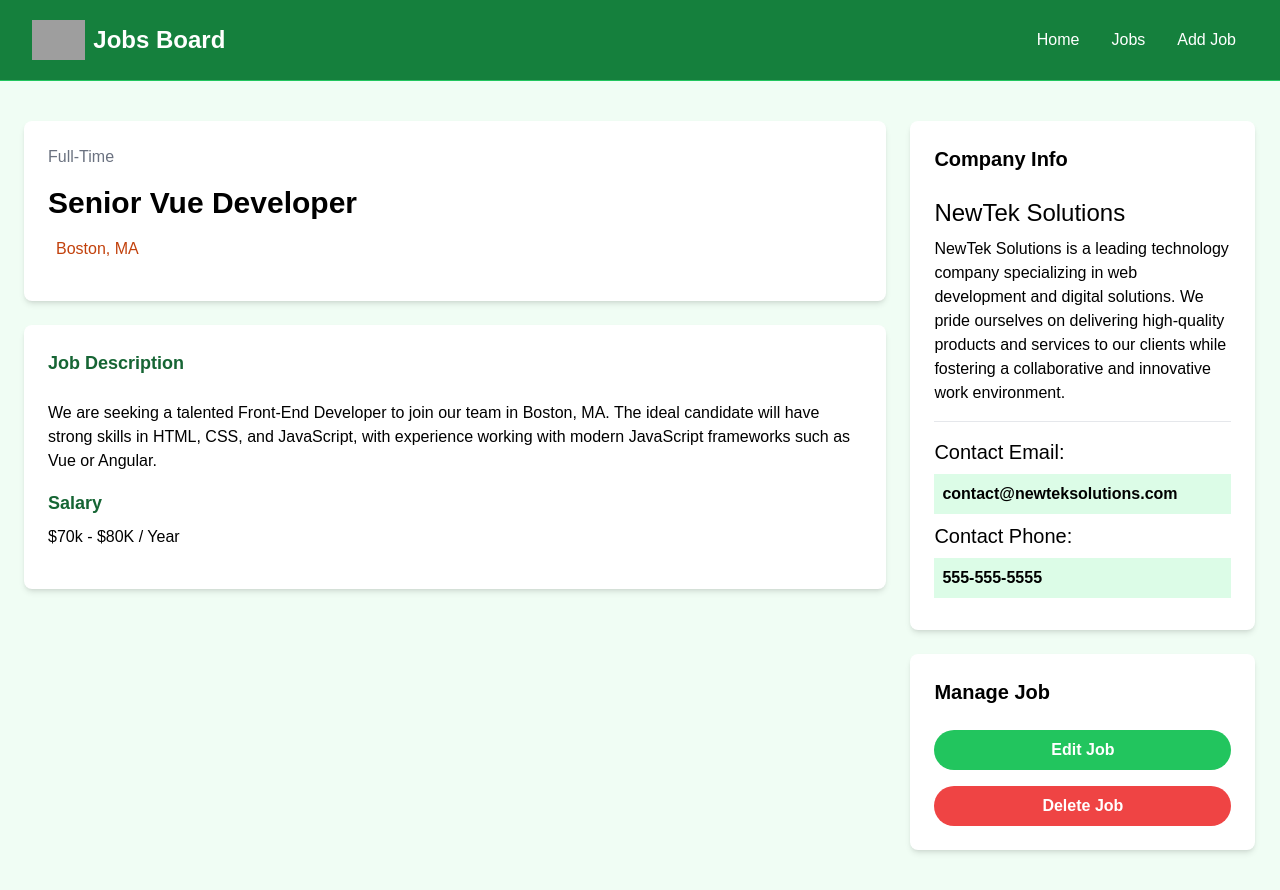
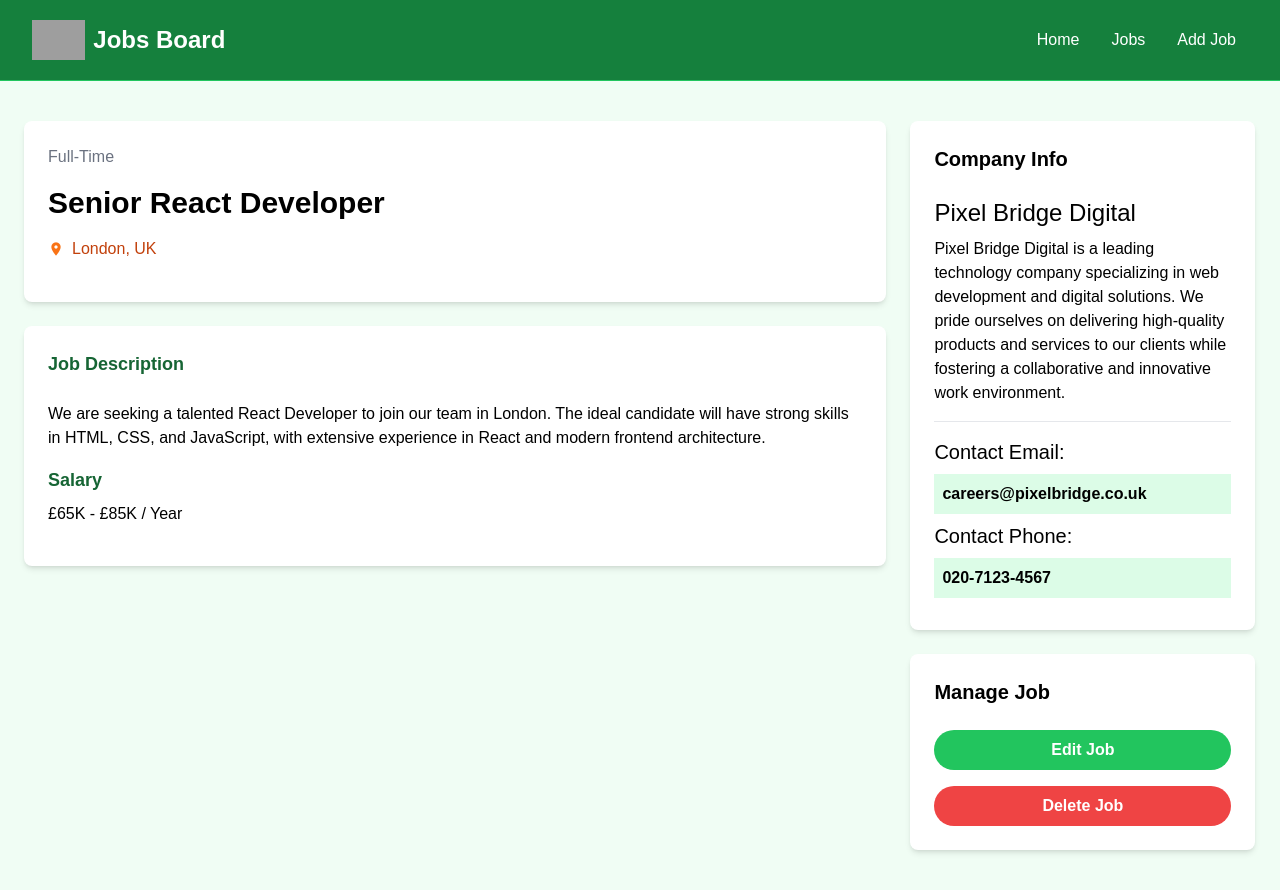
Before and after one commit to connorhanks/DevJobs-Developer-Jobs-Board, a Vue app: page /jobs/1 in a window 1280 px wide. Built offline with nearby package versions, Linux system fonts and the light colour scheme; data requests are answered from the project's data file; grey boxes are pictures that could not be loaded.

Commit message:
setup dynamic job fetching based on URL, remove placeholder data

```diff
--- a/src/components/JobListings.vue
+++ b/src/components/JobListings.vue
@@ -54,9 +54,8 @@
         <PulseLoader />
       </div>
 
+      <!-- Show job listings when state.jobs is ready/data has finished fetching from API -->
       <div v-else class="grid grid-cols-1 md:grid-cols-3 gap-6">
-        <!-- Show job listings when state.jobs is ready/data has finished fetching from API -->
-
         <!-- Display each job until we've hit our 'limit', as defined above
         If limit is truthy, use it, otherwise show all jobs -->
         <JobListing
--- a/src/views/JobView.vue
+++ b/src/views/JobView.vue
@@ -1,22 +1,62 @@
-<script setup></script>
+<script setup>
+import { reactive, onMounted } from "vue";
+import { useRoute, RouterLink } from "vue-router";
+
+import PulseLoader from "vue-spinner/src/PulseLoader.vue";
+
+const route = useRoute();
+// The route var is used to check the current route to know which job listing is being viewed
+const jobId = route.params.id;
+const state = reactive({
+  job: {},
+  isLoading: true,
+});
+
+// GET request to backend to retrieve jobs data
+async function getJobsDataById() {
+  const url = `http://localhost:5000/jobs/${jobId}`;
+  try {
+    const response = await fetch(url);
+    if (!response.ok) {
+      throw new Error(`Response status: ${response.status}`);
+    }
+
+    const json = await response.json();
+    state.job = json;
+  } catch (error) {
+    console.error(`Error fetching job with ID ${jobId}:`, error.message);
+  } finally {
+    // so spinner animation knows when to stop
+    state.isLoading = false;
+  }
+}
+
+onMounted(async () => {
+  getJobsDataById();
+});
+</script>
 
 <template>
-  <section class="bg-green-50">
+  <!-- Show loading spinner while state.isLoading is true/data hasn't been fetched yet -->
+  <div v-if="state.isLoading" class="text-center text-gray-500 py-6">
+    <PulseLoader />
+  </div>
+
+  <!-- Only show section once state.isLoading is set to true (AKA if the job data with the specific ID has been successfully fetched) -->
+  <section v-else class="bg-green-50">
     <div class="container m-auto py-10 px-6">
       <div class="grid grid-cols-1 md:grid-cols-70/30 w-full gap-6">
         <main>
           <div
             class="bg-white p-6 rounded-lg shadow-md text-center md:text-left"
           >
-            <div class="text-gray-500 mb-4">Full-Time</div>
-            <h1 class="text-3xl font-bold mb-4">Senior Vue Developer</h1>
+            <div class="text-gray-500 mb-4">{{ state.job.type }}</div>
+            <h1 class="text-3xl font-bold mb-4">{{ state.job.title }}</h1>
             <div
               class="text-gray-500 mb-4 flex align-middle justify-center md:justify-start"
             >
-              <i
-                class="fa-solid fa-location-dot text-lg text-orange-700 mr-2"
-              ></i>
-              <p class="text-orange-700">Boston, MA</p>
+              <span class="mdi mdi-map-marker text-orange-500 mr-2"></span>
+              <p class="text-orange-700">{{ state.job.location }}</p>
             </div>
           </div>
 
@@ -26,15 +66,12 @@
             </h3>
 
             <p class="mb-4">
-              We are seeking a talented Front-End Developer to join our team in
-              Boston, MA. The ideal candidate will have strong skills in HTML,
-              CSS, and JavaScript, with experience working with modern
-              JavaScript frameworks such as Vue or Angular.
+              {{ state.job.description }}
             </p>
 
             <h3 class="text-green-800 text-lg font-bold mb-2">Salary</h3>
 
-            <p class="mb-4">$70k - $80K / Year</p>
+            <p class="mb-4">{{ state.job.salary }} / Year</p>
           </div>
         </main>
 
@@ -44,13 +81,10 @@
           <div class="bg-white p-6 rounded-lg shadow-md">
             <h3 class="text-xl font-bold mb-6">Company Info</h3>
 
-            <h2 class="text-2xl">NewTek Solutions</h2>
+            <h2 class="text-2xl">{{ state.job.company.name }}</h2>
 
             <p class="my-2">
-              NewTek Solutions is a leading technology company specializing in
-              web development and digital solutions. We pride ourselves on
-              delivering high-quality products and services to our clients while
-              fostering a collaborative and innovative work environment.
+              {{ state.job.company.description }}
             </p>
 
             <hr class="my-4" />
@@ -58,12 +92,14 @@
             <h3 class="text-xl">Contact Email:</h3>
 
             <p class="my-2 bg-green-100 p-2 font-bold">
-              contact@newteksolutions.com
+              {{ state.job.company.contactEmail }}
             </p>
 
             <h3 class="text-xl">Contact Phone:</h3>
 
-            <p class="my-2 bg-green-100 p-2 font-bold">555-555-5555</p>
+            <p class="my-2 bg-green-100 p-2 font-bold">
+              {{ state.job.company.contactPhone }}
+            </p>
           </div>
 
           <!-- Manage -->
```
